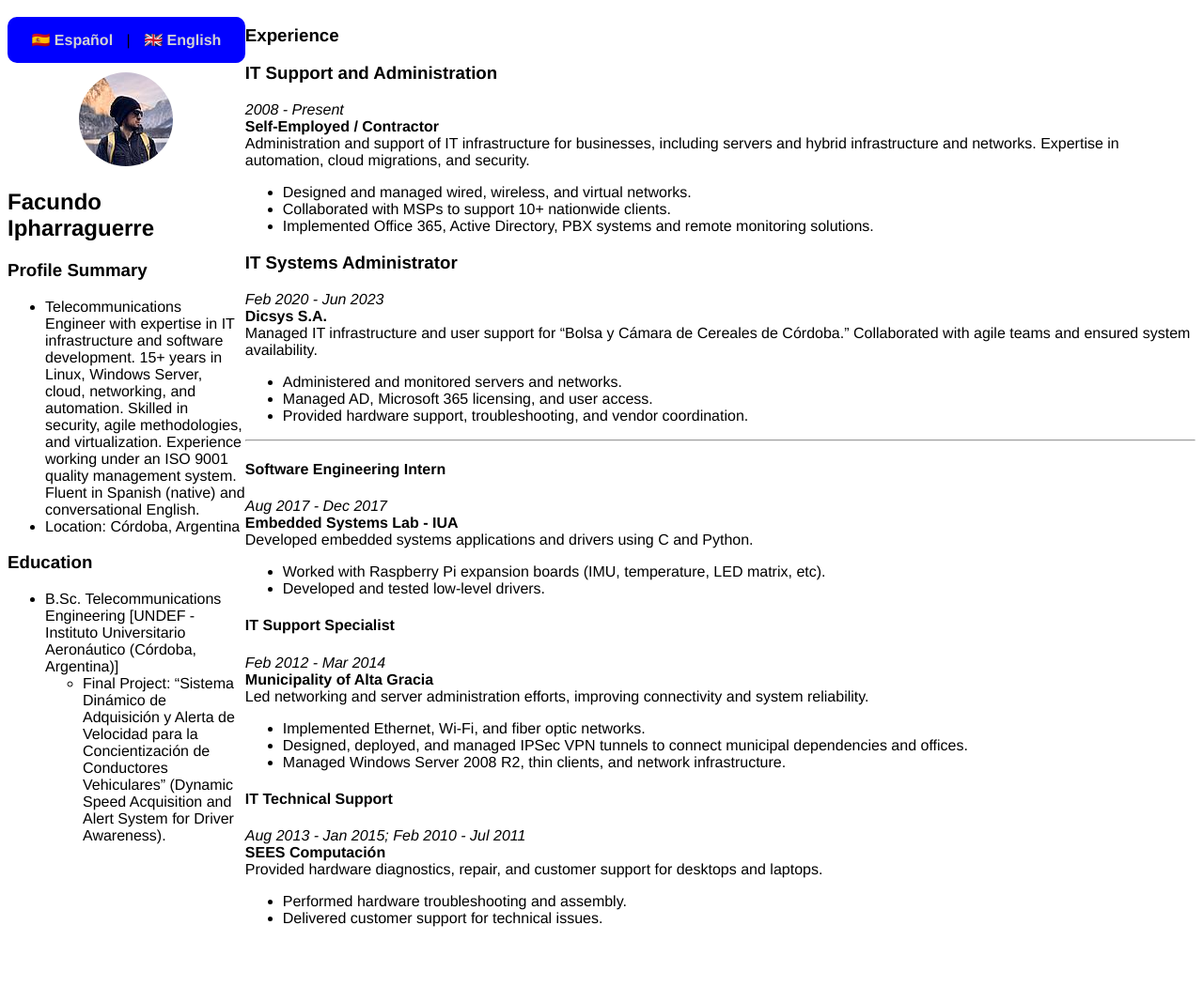
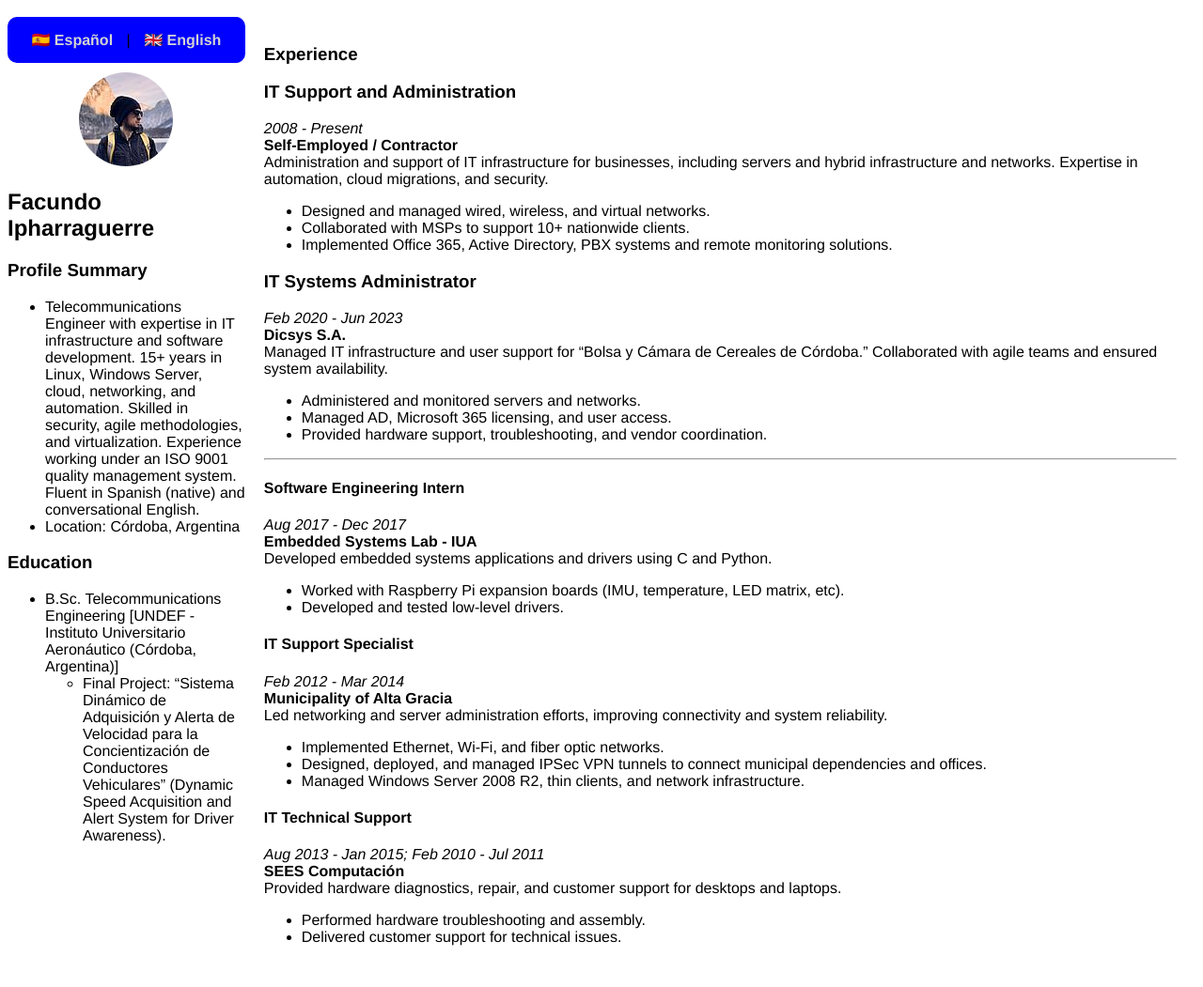
Before and after one commit to fipharraguerre/cv-homepage, a Jekyll site: the page built from index_en.md, in a window 1280 px wide. Shown: the whole page at 94% size. Built offline with Jekyll 4.4.1, drawn with Linux system fonts in a browser that asks for light colours; before the commit the page ends 1011 px from its top, so only the background shows below that.

Commit message:
fixed css

```diff
--- a/assets/style.css
+++ b/assets/style.css
@@ -1,5 +1,5 @@
 * {
-    font-family: "Helvetica", "Arial", "Open Sans", "Calibri", sans-serif;
+    font-family: "Helvetica", "Open Sans", "Calibri", "Arial", sans-serif;
 }
 
 .container {
@@ -15,6 +15,7 @@
 
 .content {
     flex: 1; /* Takes remaining space */
+    padding: 20px;
 }
 
 /* Responsive: Move sidebar above content on small screens */
```
